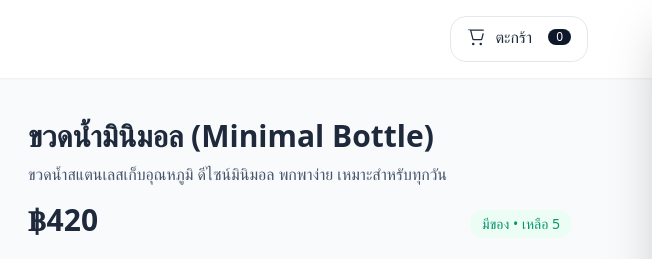
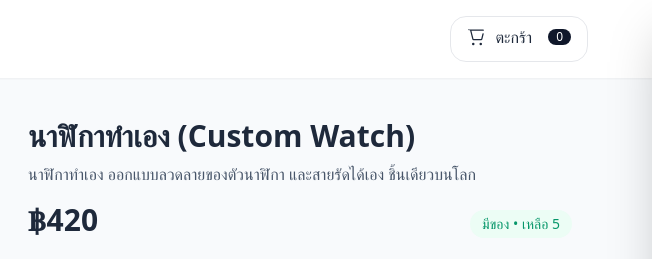
Before and after one commit to ekapon6/Eye-Arm-Shop, a plain HTML site: page index.html in a window 1280 px wide. Shown: the top 259 px of the page, 628-1280 px from the left. Drawn offline with nearby package versions, Linux system fonts and the light colour scheme.

Commit message:
Update index.html

```diff
--- a/index.html
+++ b/index.html
@@ -3,7 +3,7 @@
 <head>
   <meta charset="utf-8" />
   <meta name="viewport" content="width=device-width, initial-scale=1" />
-  <title>ร้านขวดน้ำมินิมอล – สินค้าชิ้นเดียว หลายออปชัน</title>
+  <title>ร้านนาฬิกาทำเอง ชิ้นเดียวในโลก – สินค้าชิ้นเดียว หลายออปชัน</title>
   <meta name="description" content="ตัวอย่างเว็บขายของชิ้นเดียว แต่มีหลายตัวเลือก (สี/ขนาด) พร้อมตะกร้าและสรุปคำสั่งซื้อแบบไม่ต้องพึ่งหลังบ้าน" />
   <script src="https://cdn.tailwindcss.com"></script>
   <style>
@@ -56,8 +56,8 @@
 
     <!-- Details -->
     <section>
-      <h1 class="text-2xl md:text-3xl font-semibold">ขวดน้ำมินิมอล (Minimal Bottle)</h1>
-      <p class="mt-2 text-slate-600">ขวดน้ำสแตนเลสเก็บอุณหภูมิ ดีไซน์มินิมอล พกพาง่าย เหมาะสำหรับทุกวัน</p>
+      <h1 class="text-2xl md:text-3xl font-semibold">นาฬิกาทำเอง (Custom Watch)</h1>
+      <p class="mt-2 text-slate-600">นาฬิกาทำเอง ออกแบบลวดลายของตัวนาฬิกา และสายรัดได้เอง ชิ้นเดียวบนโลก</p>
 
       <!-- Price -->
       <div class="mt-4 flex items-end gap-3">
```
